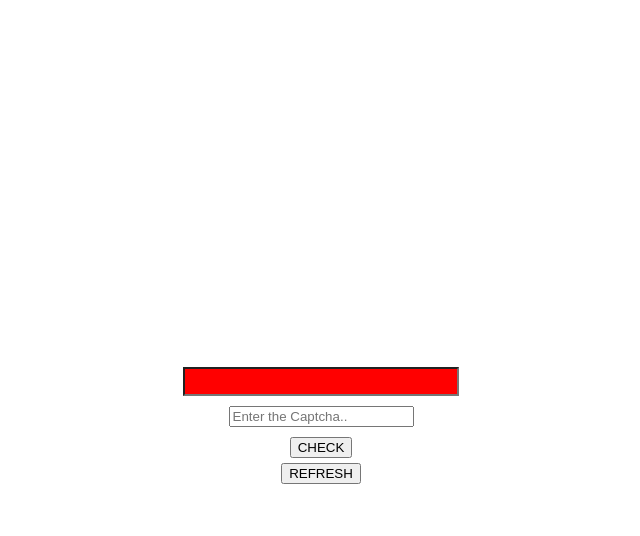
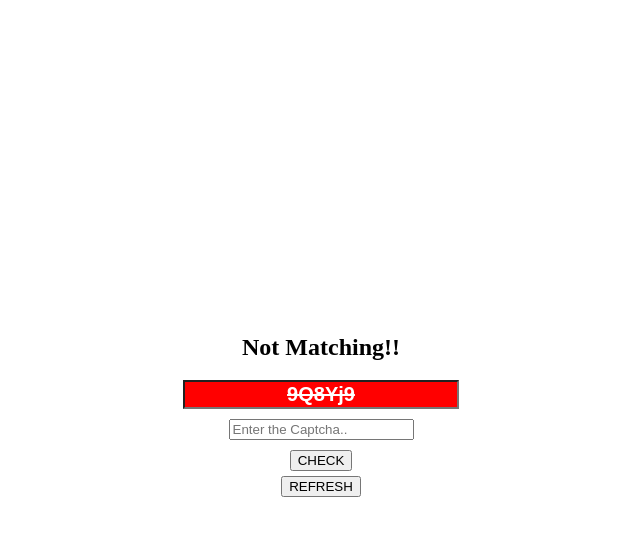
Before and after one commit to Dmitrii1987/Captcha, a plain HTML site: page index.html in a window 1280 px wide. Both pictures are taken after a click on the button "CHECK". Shown: the whole page, without its empty margins (319-959 px from the left). Drawn offline with Linux system fonts and the light colour scheme.

Commit message:
finished js file
finished and checked. all was OK

```diff
--- a/captcha.js
+++ b/captcha.js
@@ -4,4 +4,21 @@ let status = document.getElementById('status');
 generateCaptcha = () => {
     let first = Math.floor((Math.random() *10));
     let second = alphabets[Math.floor((Math.random() * alphabets.length))];
+    let third = Math.floor((Math.random() * 10));
+    let fourth = alphabets[Math.floor((Math.random() * alphabets.length))];
+    let fifth = alphabets[Math.floor((Math.random() * alphabets.length))];
+    let sixth = Math.floor((Math.random() * 10));
+    captcha=first.toString()+second.toString()+third.toString()+fourth.toString()+fifth.toString()+sixth.toString();
+    document.getElementById("generated-captcha").value = captcha;
+    status.innerText = "Captcha Generator";
 }
+checkCaptcha = () => {
+    let input=document.getElementById("entered-captcha").value;
+
+    if(input==captcha){
+        status.innerText = "Matched!";
+    }
+    else {
+        status.innerText = "Not Matching!!";
+    }
+}
--- a/index.html
+++ b/index.html
@@ -16,6 +16,6 @@
     </div>
     <button type="button" onclick="checkCaptcha()">CHECK</button>
     <button type="button" onclick="generateCaptcha()">REFRESH</button>
-    <script src=""></script>
+    <script src="./captcha.js"></script>
     </body>
 </html>
```
